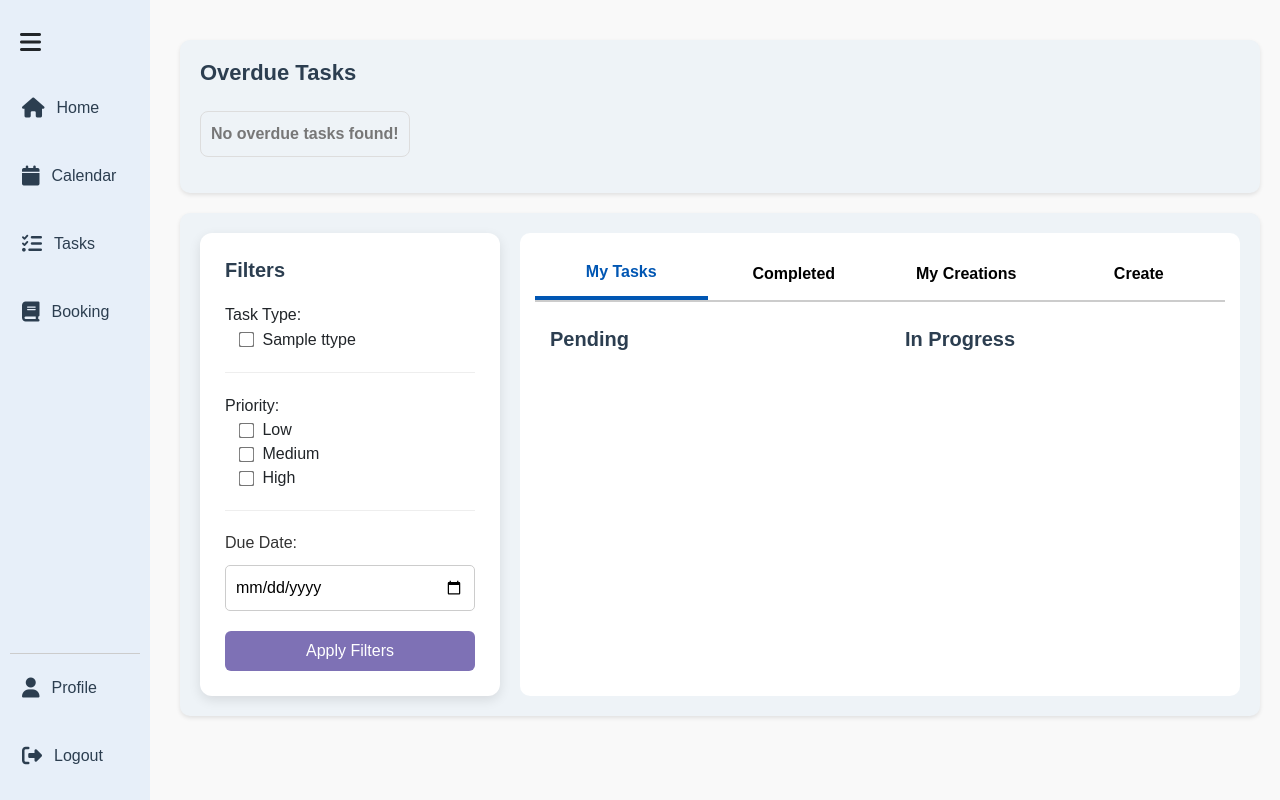
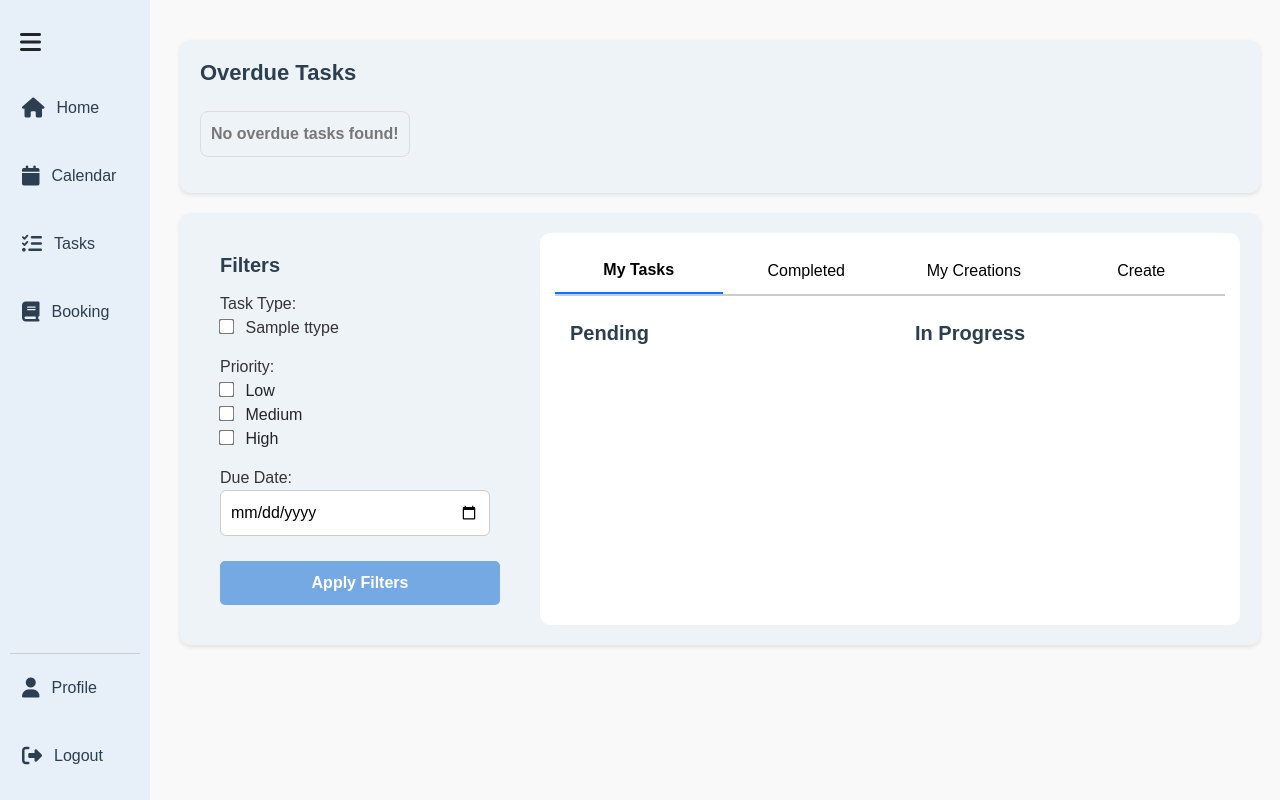
Before and after one commit to sirithatthamrong/SWE-P1, a Flask app: template app/templates/tasks.html in a window 1280 px wide. Run offline with Flask 3, Linux system fonts and the light colour scheme; the template is opened without the code that fills it: most values are stand-ins (such as "Sample title", 1, 10 or a date in 2020).

Commit message:
fix(tasks): revert back

```diff
--- a/app/static/css/tasks.css
+++ b/app/static/css/tasks.css
@@ -70,42 +70,23 @@ body {
     background-color: #218838;
 }
 
-.date-picker-container {
-    position: relative;
-    width: 100%;
-    max-width: 300px;
-}
-
-.date-wrapper {
-    position: relative;
-    display: flex;
-    align-items: center;
-    background: white;
-    border: 1px solid #ccc;
-    border-radius: 5px;
-}
-
-.date-wrapper input[type="date"] {
-    flex: 1;
-    border: none;
-    background: transparent;
-    font-size: 16px;
-    padding: 5px 10px;
-    outline: none;
-    appearance: none;
-}
-
-
 /* Ensure the main container uses flexbox */
 .main-container {
     display: flex;
-    flex-direction: row;
-    gap: 20px;
+    flex-direction: row;  /* Ensure horizontal layout */
+    gap: 20px;  /* Space between filters and tasks */
     padding: 20px;
     background: #eef3f7;
     border-radius: 10px;
     margin: 20px auto;
     box-shadow: 0px 2px 4px rgba(0, 0, 0, 0.1);
+}
+
+.filters h3 {
+    font-size: 20px;
+    font-weight: bold;
+    color: #2c3e50;
+    margin-bottom: 15px;
 }
 
 .task-columns {
@@ -188,33 +169,19 @@ body {
     margin-bottom: 10px;
 }
 
-/* Tab Buttons */
 .tab-button {
     flex: 1;
-    padding: 12px;
+    padding: 10px;
     cursor: pointer;
     background-color: #ffffff;
     border: none;
     outline: none;
     text-align: center;
-    font-size: 16px;
-    font-weight: bold;
-    transition: background-color 0.3s ease, color 0.3s ease;
 }
 
 .tab-button.active {
-    border-bottom: 4px solid #0056b3;
-    color: #0056b3;
-}
-
-.tab-button:hover {
-    background-color: #f0f0f0;
-    color: #0056b3;
-}
-
-.tab-button:active {
-    background-color: #e0e0e0;
-    transform: scale(0.98);
+    border-bottom: 2px solid #007bff;
+    font-weight: bold;
 }
 
 .tab-content {
@@ -279,6 +246,61 @@ body {
 .danger {
     background-color: #f8d7da;
     color: #721c24;
+}
+
+/* Filters should be positioned on the left */
+.filters {
+    width: 320px;
+    padding: 20px;
+    border-radius: 10px;
+    position: sticky;
+    top: 20px;
+    height: fit-content;
+}
+
+.filter-section {
+    margin-bottom: 15px;
+    width: 300px;
+}
+
+/* Improve spacing and alignment for checkboxes */
+.filter-section label{
+    font-size: 16px;
+    /*font-weight: bold;*/
+    color: #333;
+    cursor: pointer;
+}
+
+.filter-section input[type="checkbox"] {
+    margin-right: 8px;
+    transform: scale(1.2); /* Slightly enlarge checkboxes */
+}
+
+.filter-btn {
+    padding: 10px;
+    margin-top: 10px;
+    background-color: #74a9e3;
+    color: white;
+    border: none;
+    cursor: pointer;
+    width: 100%;
+    border-radius: 5px;
+    font-weight: bold;
+    font-size: 16px;
+    transition: background 0.3s ease-in-out;
+}
+
+.filter-section input[type="date"] {
+    width: 90%;
+    padding: 10px;
+    border: 1px solid #ccc;
+    border-radius: 6px;
+    font-size: 16px;
+    cursor: pointer;
+}
+
+.filter-btn:hover {
+    background-color: #0056b3;
 }
 
 .create-task-form {
@@ -389,33 +411,3 @@ body {
 .modal-buttons .delete-btn:hover {
     background-color: #cc0000;
 }
-
-.filters {
-    font-size: 16px;
-}
-
-.filters label,
-.filters input,
-.filters select,
-.filters button {
-    font-size: 16px;
-}
-
-.filters input[type="date"] {
-    font-size: 16px;
-    padding: 10px;
-    width: 100%;
-    max-width: 100%;
-    box-sizing: border-box;
-}
-
-.filters input[type="checkbox"] {
-    transform: scale(1.2);
-    margin-right: 5px;
-    vertical-align: middle;
-    margin-left: 15px;
-}
-
-.filters label {
-    vertical-align: middle;
-}
--- a/app/static/js/tasks.js
+++ b/app/static/js/tasks.js
@@ -144,8 +144,3 @@ document.addEventListener("DOMContentLoaded", function () {
         }
     });
 });
-
-document.addEventListener("DOMContentLoaded", function () {
-    let today = new Date().toISOString().split("T")[0];
-    document.getElementById("due_date").setAttribute("min", today);
-});
--- a/app/templates/tasks.html
+++ b/app/templates/tasks.html
@@ -6,6 +6,7 @@
     <!-- store the active_tab on the body or a wrapper container -->
     <body data-active-tab="{{ active_tab|default('my-tasks') }}">
 
+    <link rel="stylesheet" href="{{ url_for('static', filename='css/tasks.css') }}">
     <script defer src="{{ url_for('static', filename='js/tasks.js') }}"></script>
 
     <div class="overdue-tasks-section">
@@ -51,11 +52,9 @@
                 <div><input type="checkbox" class="filter-priority" value="high"> High</div>
             </div>
 
-            <div class="form-group date-picker-container">
-                <label for="due_date">Due Date:</label>
-                <div class="date-wrapper">
-                    <input type="date" name="due_date" id="due_date" required>
-                </div>
+            <div class="filter-section">
+                <label>Due Date:</label>
+                <input type="date" id="filter-due-date">
             </div>
             <button class="filter-btn" onclick="applyFilters()">Apply Filters</button>
         </div>
@@ -252,9 +251,12 @@
         </div>
     </body>
     <script>
+        document.addEventListener("DOMContentLoaded", function () {
+            let today = new Date().toISOString().split("T")[0];
+            document.getElementById("due_date").setAttribute("min", today);
+        });
+    </script>
+    <script>
         const validUserIds = {{ valid_user_ids | tojson }};
     </script>
-
-    <link rel="stylesheet" href="{{ url_for('static', filename='css/filter_style.css') }}">
-    <link rel="stylesheet" href="{{ url_for('static', filename='css/tasks.css') }}">
 {% endblock %}
```
